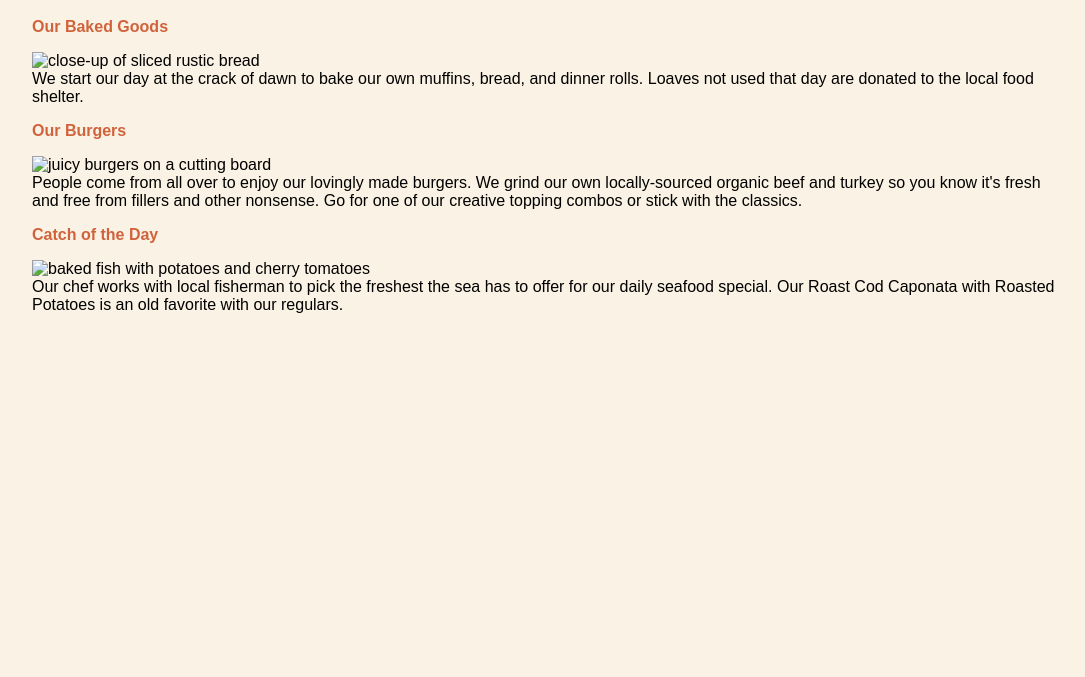
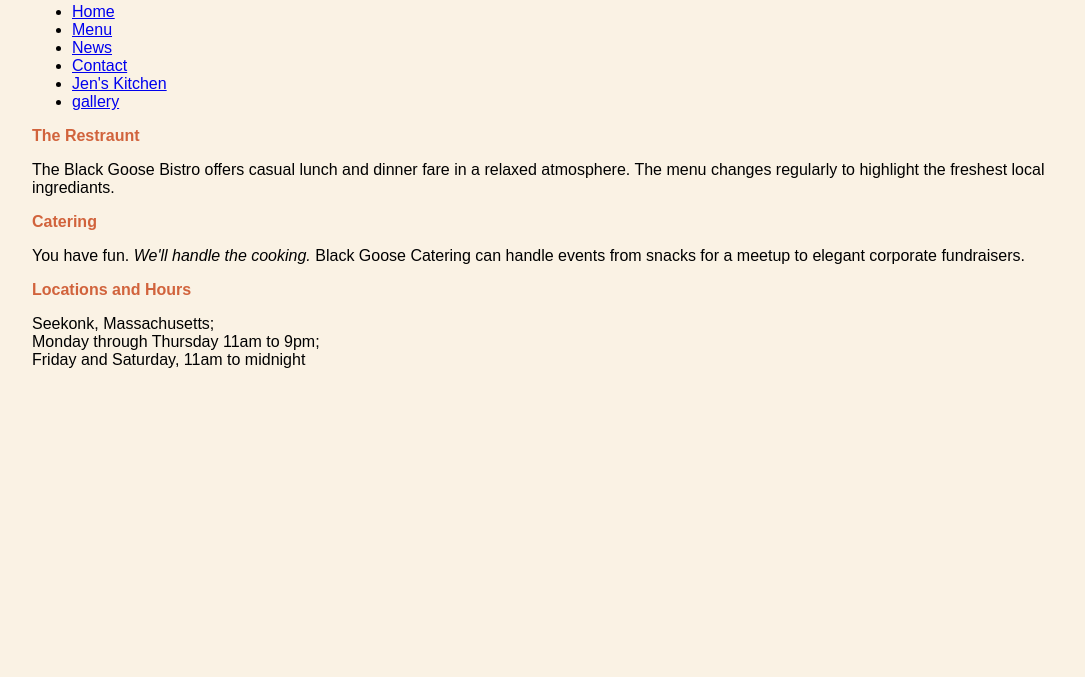
Before and after one commit to jennasgraphix/fid, a plain HTML site: page index.html in a window 1280 px wide. Shown: the part 123-800 px from the top of the page, without its empty margins (96-1181 px from the left). Drawn offline with Linux system fonts and the light colour scheme.

Commit message:
Add files via upload

```diff
--- a/index.html
+++ b/index.html
@@ -1,9 +1,9 @@
-<!doctype html>
+<!DOCTYPE html>
 <html>
+
 <head>
-<meta charset="UTF-8">
-<title>Black Goose Bistro Gallery</title>
-<meta name="viewport" content="width=device-width, initial-scale=1">
+<meta charset="utf-8">
+<title>Black Goose Bistro</title>
 <style>
 body {
     background-color: #faf2e4;
@@ -24,44 +24,35 @@
     color: #d1633c;
     font-size: 1em;
 }
-img {
-	max-width: 100%;
-}
+
 </style>
-
 </head>
 
 <body>
 
+    <h1><img src="blackgoose.png" alt="logo"><br>Black Goose Bistro</h1>
 
-<h1>Blackstone Bistro Gallery</h1>
-<p>Not is our food good, it's also good-looking! Our patrons often stop to admire our fare with a quick Instagram before digging in. We've collected a few of our favorite shots here.</p>
+    <nav>
+        <ul>
+            <li><a href="index.html">Home</a></li>
+           <li><a href="menu.html">Menu</a></li>
+           <li><a href="bg_news.html">News</a></li>
+           <li><a href="contact.html">Contact</a></li>
+           <li><a href="jenskitchen/jenskitchenindex.html">Jen's Kitchen</a></li>
+           <li><a href="bakery/BAKERYINDEX.html">gallery</a></li>
+        </ul>
+    </nav>
 
-<h2>Our Baked Goods</h2>
-<p>
-<picture>
-  <source media="(min-width: 480px)" srcset="images/bread-800.jpg 800w, images/bread-1200.jpg 1200w" sizes="80vw">
-  <img src="images/bread-400.jpg" alt="close-up of sliced rustic bread">
-</picture>
-<br>We start our day at the crack of dawn to bake our own muffins, bread, and dinner rolls. Loaves not used that day are donated to the local food shelter. </p>
+<h2>The Restraunt</h2>
+<p>The Black Goose Bistro offers casual lunch and dinner fare in a relaxed atmosphere. The menu changes regularly to highlight the freshest local ingrediants.</p>
 
-<h2>Our Burgers</h2>
-<p>
-<picture>
-  <source media="(min-width: 480px)" srcset="images/burgers-800.jpg 800w, images/burgers-1200.jpg 1200w" sizes="80vw">
-  <img src="images/burgers-400.jpg" alt="juicy burgers on a cutting board">
-</picture><br>
-People come from all over to enjoy our lovingly made burgers. We grind our own locally-sourced organic beef and turkey so you know it's fresh and free from fillers and other nonsense. Go for one of our creative topping combos or stick with the classics. </p>
+<h2>Catering</h2>
+<p>You have fun. <em>We'll handle the cooking.</em> Black Goose Catering can handle events from snacks for a meetup to elegant corporate fundraisers.</p>
 
-<h2>Catch of the Day</h2>
-<p>
-<picture>
-  <source media="(min-width: 480px)" srcset="images/fish-800.jpg 800w, images/fish-1200.jpg 1200w" sizes="80vw">
-  <img src="images/fish-400.jpg" alt="baked fish with potatoes and cherry tomatoes">
-</picture><br>
-Our chef works with local fisherman to pick the freshest the sea has to offer for our daily seafood special. Our Roast Cod Caponata with Roasted Potatoes is an old favorite with our regulars.</p>
-
-
+<h2>Locations and Hours</h2>
+<p>Seekonk, Massachusetts;<br>
+Monday through Thursday 11am to 9pm; <br>Friday and Saturday, 11am to midnight</p>
 
 </body>
+
 </html>
```
Lines whose indentation alone changed are shown as unchanged.
